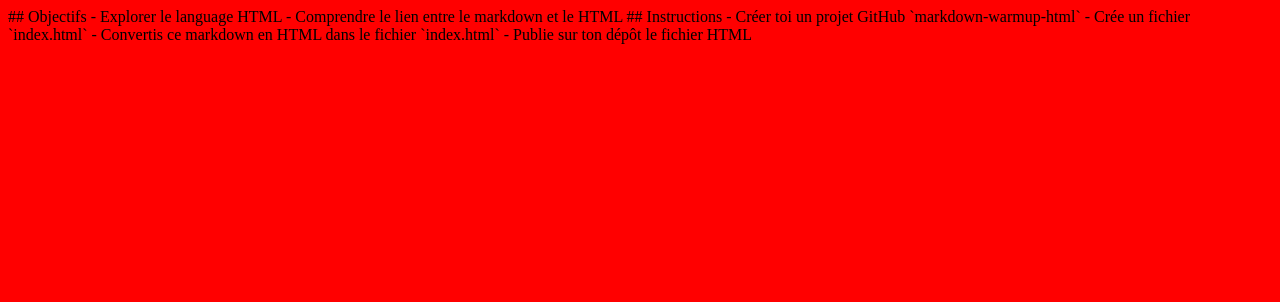
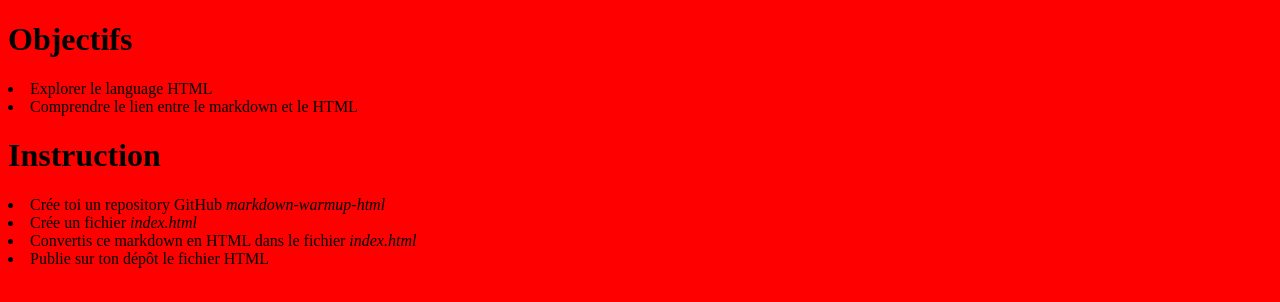
Before and after one commit to ValerianJaeken/markdown-warmup-html, a plain HTML site: page index.html in a window 1280 px wide. Drawn offline with Linux system fonts and the light colour scheme.

Commit message:
Update index.html

```diff
--- a/index.html
+++ b/index.html
@@ -1,18 +1,22 @@
+<!DOCTYPE html>
+
 <head>
 <link rel="stylesheet" type="text/css" href="style.css">
 </head>
 
 <body>
 
-## Objectifs
+<h1>
+Objectifs
+</h1>
 
-- Explorer le language HTML
-- Comprendre le lien entre le markdown et le HTML
+<li>Explorer le language HTML</li>
+<li>Comprendre le lien entre le markdown et le HTML</li>
 
-## Instructions
+<h1>Instruction</h1>
 
-- Créer toi un projet GitHub `markdown-warmup-html`
-- Crée un fichier `index.html`
-- Convertis ce markdown en HTML dans le fichier `index.html`
-- Publie sur ton dépôt le fichier HTML
+<li>Crée toi un repository GitHub <i>markdown-warmup-html</i></li>
+<li>Crée un fichier <i>index.html</i></li>
+<li>Convertis ce markdown en HTML dans le fichier <i>index.html</i></li>
+<li>Publie sur ton dépôt le fichier HTML</li>
 </body>
```
